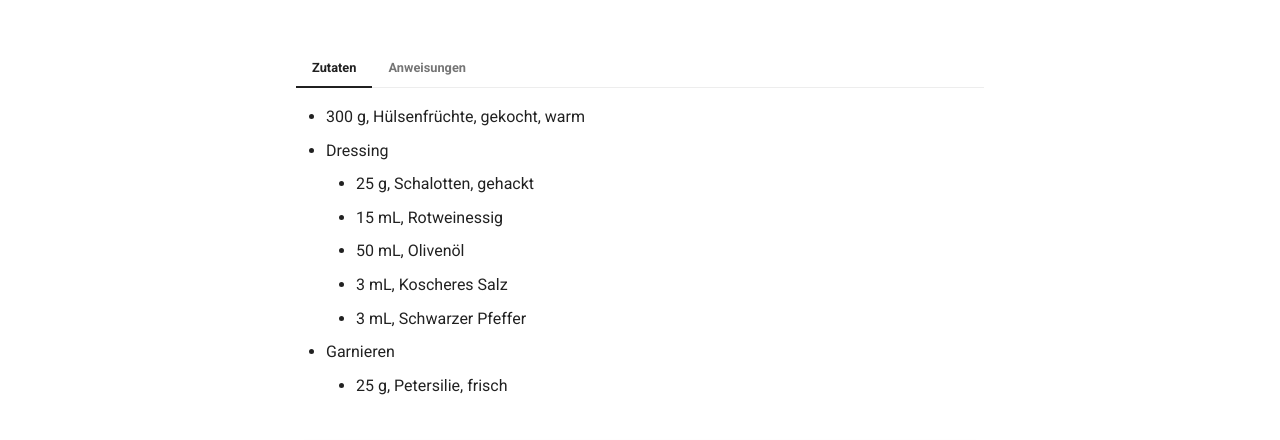
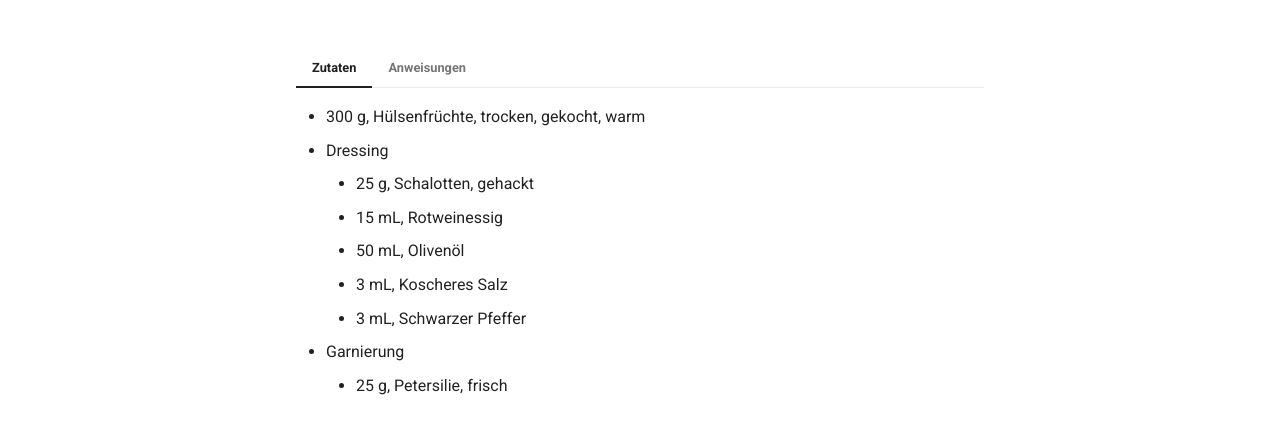
Before and after one commit to vogt4nick/rezepte.vogt4nick.com, an MkDocs documentation site: the page built from rezepte/rezepte/salate/bohnensalate/bohnensalat.md, in a window 1280 px wide. Shown: the part 180-620 px from the top of the page. Built offline with MkDocs 1.6.1 and Material for MkDocs 9.7.7, drawn with Linux system fonts in a browser that asks for light colours.

Commit message:
minor fixes

```diff
--- a/rezepte/rezepte/salate/bohnensalate/bohnensalat.md
+++ b/rezepte/rezepte/salate/bohnensalate/bohnensalat.md
@@ -1,12 +1,12 @@
 === "Zutaten"
-    * 300 g, Hülsenfrüchte, gekocht, warm
+    * 300 g, Hülsenfrüchte, trocken, gekocht, warm
     * Dressing
         * 25 g, Schalotten, gehackt
         * 15 mL, Rotweinessig
         * 50 mL, Olivenöl
         * 3 mL, Koscheres Salz
         * 3 mL, Schwarzer Pfeffer
-    * Garnieren
+    * Garnierung
         * 25 g, Petersilie, frisch
 
 === "Anweisungen"
```
